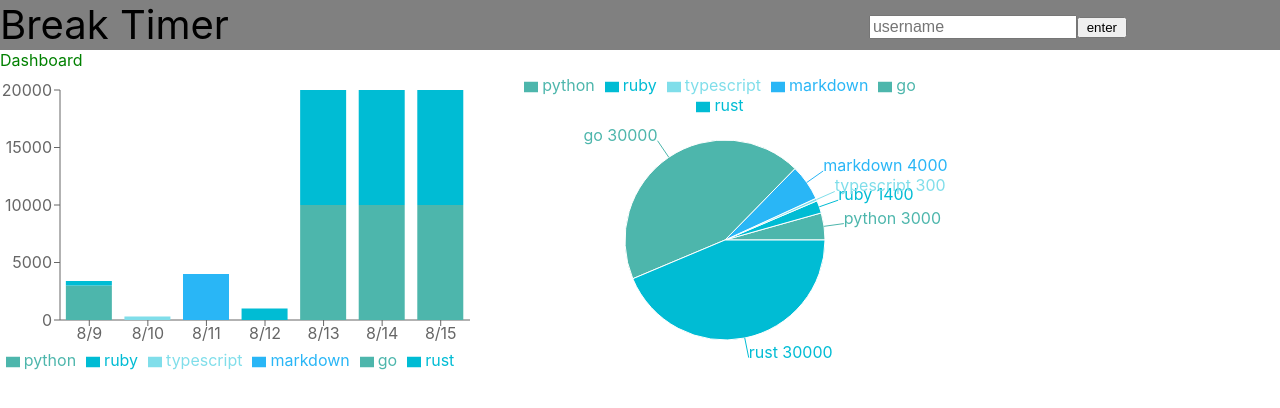
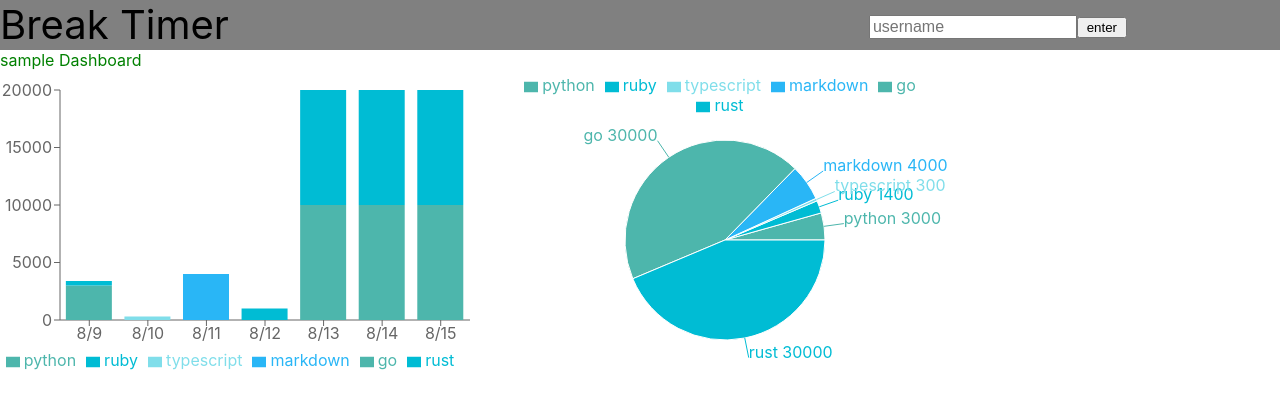
Before and after one commit to supporterz-vol5-1/BreakTimer-frontend, a React (Create React App) app in the folder frontend/: page / in a window 1280 px wide. Shown: the top 408 px of the page. Built offline with nearby package versions, Linux system fonts and the light colour scheme.

Commit message:
ユーザーネームの管理を追加

```diff
--- a/frontend/src/App.tsx
+++ b/frontend/src/App.tsx
@@ -8,7 +8,7 @@ function App() {
     return (
         <div>
             <Header setUsername={setUsername}/>
-            <Dashboard />
+            <Dashboard username={username}/>
         </div>
   );
 }
--- a/frontend/src/Dashboard.tsx
+++ b/frontend/src/Dashboard.tsx
@@ -4,6 +4,10 @@ import GraphPie from './GraphPie'
 import './Dashboard.css'
 
 import data from './data.json'
+
+type Props = {
+    username: string
+}
 
 const dataKeys = (data: any) =>{
     var lang_list: string[] = [];
@@ -29,18 +33,44 @@ const handleColormap = (lang_list: string[]) =>{
     return colormap
 }
 
-const Dashboard = () => {
-    const [timedata, setData] = useState(data)
-    const [lang, setLang] = useState(dataKeys(data))
-    const [colormap, setColormap] = useState(handleColormap(lang))
-    // console.log(colormap)
-    return (
+type DBdata= {
+    username: string,
+    timedata: Array<Object>,
+    lang: Array<string>,
+    colormap : Object[]
+}
+
+const UserDashboard = (props: DBdata) => {
+    return(
         <div>
-            <div className='title'>Dashboard</div>
-                <GraphBar key='GraphBar' time_data={timedata} lang={lang} colormap={colormap} />
-                <GraphPie time_data={timedata} lang={lang} colormap={colormap} />
+            <div className='title'>{props.username}'s Dashboard</div>
+                <GraphBar key='GraphBar' time_data={props.timedata} lang={props.lang} colormap={props.colormap} />
+                <GraphPie time_data={props.timedata} lang={props.lang} colormap={props.colormap} />
         </div>
     )
 }
 
+const SampleDashboard: React.VFC<DBdata> = (props: DBdata) => {
+    return(
+        <div>
+            <div className='title'>sample Dashboard</div>
+                <GraphBar key='GraphBar' time_data={props.timedata} lang={props.lang} colormap={props.colormap} />
+                <GraphPie time_data={props.timedata} lang={props.lang} colormap={props.colormap} />
+        </div>
+    )
+}
+
+const Dashboard = (props: Props) => {
+    const [timedata, setData] = useState(data)
+    const [lang, setLang] = useState(dataKeys(data))
+    const [colormap, setColormap] = useState(handleColormap(lang))
+    const username = props.username
+    if(username === ""){
+        return <SampleDashboard username={username} timedata={timedata} lang={lang} colormap={colormap} />
+    }
+    else {
+        return <UserDashboard username={username} timedata={timedata} lang={lang} colormap={colormap} />
+    }
+}
+
 export default Dashboard
--- a/frontend/src/GraphBar.tsx
+++ b/frontend/src/GraphBar.tsx
@@ -2,9 +2,9 @@ import React from 'react';
 import {BarChart, Bar, XAxis, YAxis, Tooltip, Legend, ResponsiveContainer} from 'recharts'
 
 type Props = {
-    time_data: array<object>,
+    time_data: Array<object>,
     lang: string[],
-    colormap: array<object>
+    colormap: Array<object>
 }
 
 const formatDate = (date: any)=> {
--- a/frontend/src/Header.tsx
+++ b/frontend/src/Header.tsx
@@ -1,4 +1,4 @@
-import React, {Component, useRef} from 'react'
+import React, {Component, useRef, MutableRefObject} from 'react'
 import './Header.css'
 
 type Props = {
@@ -6,13 +6,14 @@ type Props = {
 }
 
 const Header = (props: Props) => {
-    const username = useRef('')
+    let username = useRef() as MutableRefObject<HTMLInputElement>
+    const setUsername = props.setUsername
     return (
         <div className='header'>
             <div className='headerelement' id='appname'>Break Timer</div>
             <div className='headerelement' id='inputs'>
                 <input className='headerinput' type='text' placeholder='username' ref={username}/>
-                <button className='headerbutton' onClick={()=>{console.log(username.current.value)}}>enter</button>
+                <button className='headerbutton' onClick={()=>{setUsername(username.current.value)}}>enter</button>
             </div>
         </div>
     )
```
